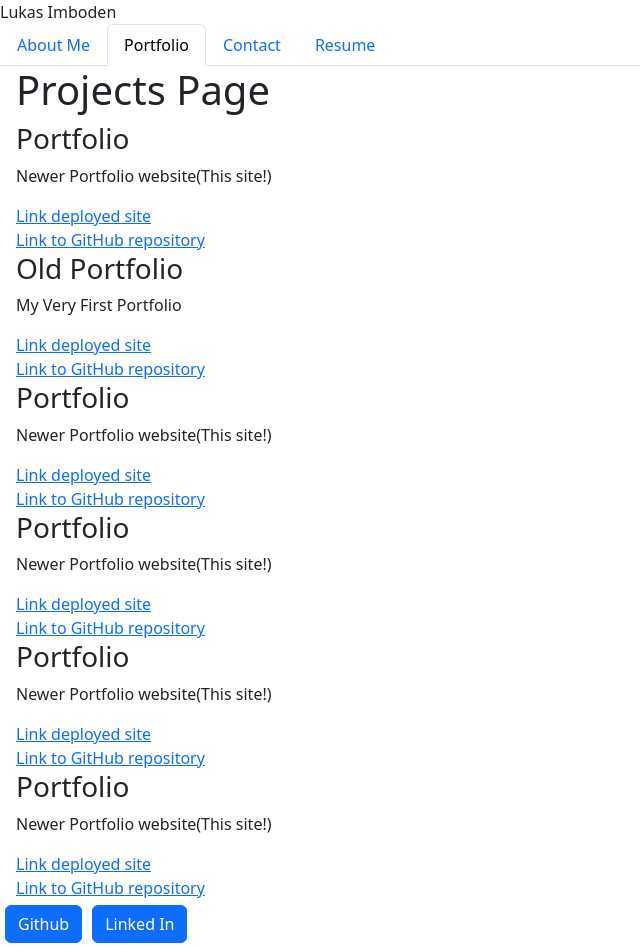
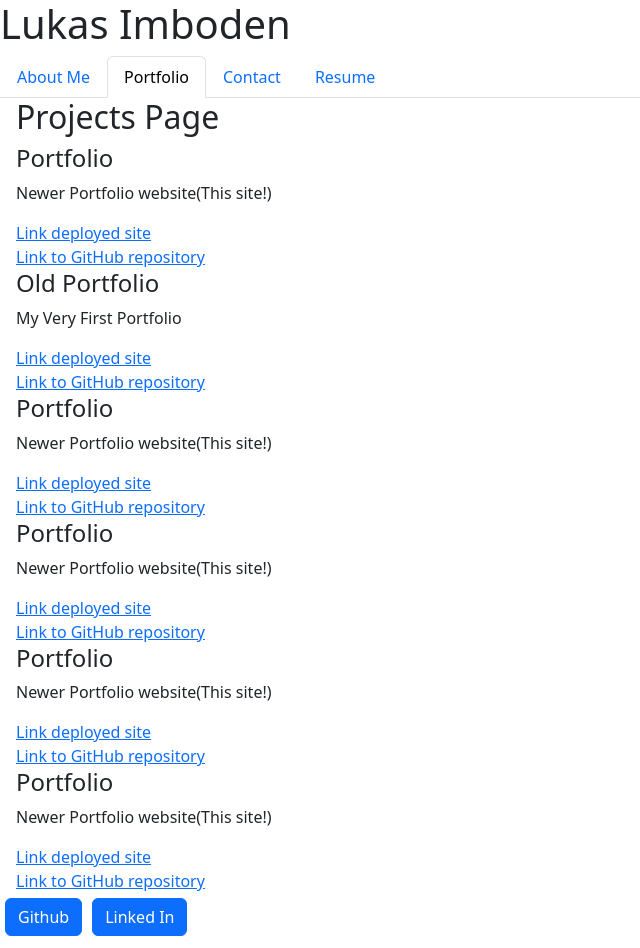
Before and after one commit to limboden/Portfolio-Website, a React (Vite) app: page /Portfolio in a window 1280 px wide. Shown: the whole page, without its empty margins (0-640 px from the left). Built offline with nearby package versions, Linux system fonts and the light colour scheme.

Commit message:
completed rough draft of the requirements, pushing to allow netlify deployment

```diff
--- a/src/App.jsx
+++ b/src/App.jsx
@@ -14,7 +14,9 @@ function App() {
   }
   return (
     <>
-      <header>Lukas Imboden</header>
+      <header>
+        <h1>Lukas Imboden</h1>
+      </header>
       <Nav />
       <main className="mx-3">
         <Outlet />
--- a/src/components/ProjectCard.jsx
+++ b/src/components/ProjectCard.jsx
@@ -8,7 +8,7 @@
 export default function ProjectCard(props) {
   return (
     <div>
-      <h3>{props.title}</h3>
+      <h4>{props.title}</h4>
       <p>{props.description}</p>
       <a rel="noreferrer" target="_blank" href={props.link}>Link deployed site</a>
       <br />
--- a/src/pages/Contact.jsx
+++ b/src/pages/Contact.jsx
@@ -1,3 +1,6 @@
+import React, { useState } from "react";
+
+
 const style = {
   label: {
     width: '70px',
@@ -6,19 +9,21 @@ const style = {
   },
   submitButton: {
     margin: '5px 0px',
-  }
+  },
+
 }
 
 
 
+export default function Contact() {
 
-export default function Contact() {
+
   return (
     <div>
       <h1>Contact Page</h1>
       <form id="contactForm" className="form-group">
         <div className="form-group">
-          <label htmlFor="name"><span className="text-danger"></span>Name: </label>
+          <label htmlFor="name">Name: </label>
           <input id="name" className="form-control" type="text" required />
           <label htmlFor="email">Email: </label>
           <input id="email" className="form-control" type="email" required />
--- a/src/pages/Portfolio.jsx
+++ b/src/pages/Portfolio.jsx
@@ -20,7 +20,7 @@ import ProjectCard from "../components/ProjectCard";
 export default function Portfolio() {
   return (
     <div>
-      <h1>Projects Page</h1>
+      <h2>Projects Page</h2>
       <section>
         <ProjectCard title="Portfolio" description="Newer Portfolio website(This site!)" link="./" repo="https://github.com/limboden/limboden.github.io" />
       </section>
```
